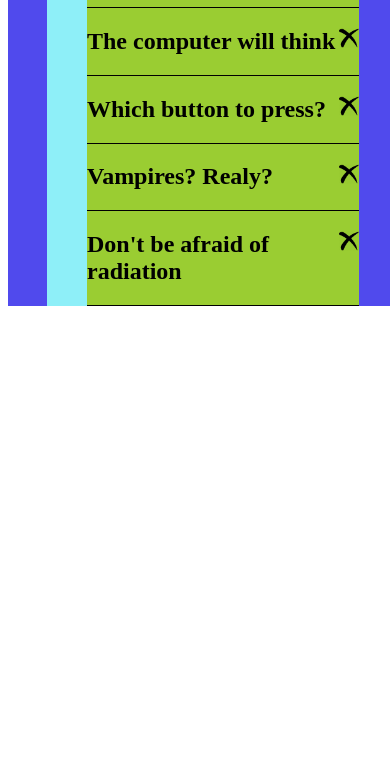
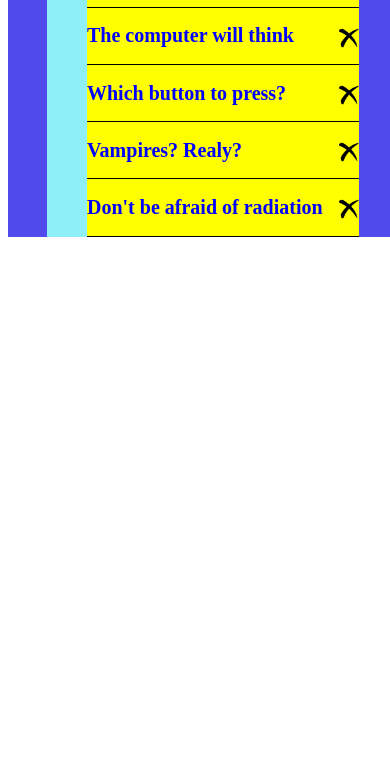
Before and after one commit to svgnovosibirsk/cssBayan, a plain HTML site: page cssBayan/index.html in a window 390 px wide. Shown: the part 73-844 px from the top of the page. Drawn offline with Linux system fonts and the light colour scheme.

Commit message:
feat: implement media  (Sat, Mar 11, 2023 06:56:35 PM)

```diff
--- a/cssBayan/index.html
+++ b/cssBayan/index.html
@@ -11,10 +11,10 @@
     <main class="main">
         <div class="wrapper">
             <ul class="list">
-                <li class="item"><h1>CSS Bayan</h1></li>
+                <li class="item"><h1 class="item-h1">CSS Bayan</h1></li>
                 <li class="item">
                     <div class="text-button-wrapper">
-                        <h2>The computer will think</h2>
+                        <h2 class="item-h2">The computer will think</h2>
                         <img class="cross" src="./img/cross-icon.png" alt="cross">
                     </div>
                     <div class="image-wrapper">
@@ -23,7 +23,7 @@
                 </li>
                 <li class="item">
                     <div class="text-button-wrapper">
-                        <h2>Which button to press?</h2>
+                        <h2 class="item-h2">Which button to press?</h2>
                         <img class="cross" src="./img/cross-icon.png" alt="cross">
                     </div>
                     <div class="image-wrapper">
@@ -32,7 +32,7 @@
                 </li>
                 <li class="item">
                     <div class="text-button-wrapper">
-                        <h2>Vampires? Realy?</h2>
+                        <h2 class="item-h2">Vampires? Realy?</h2>
                         <img class="cross" src="./img/cross-icon.png" alt="cross">
                     </div>
                     <div class="image-wrapper">
@@ -41,7 +41,7 @@
                 </li>
                 <li class="item">
                     <div class="text-button-wrapper">
-                        <h2>Don't be afraid of radiation</h2>
+                        <h2 class="item-h2">Don't be afraid of radiation</h2>
                         <img class="cross" src="./img/cross-icon.png" alt="cross">
                     </div>
                     <div class="image-wrapper">
--- a/cssBayan/style.css
+++ b/cssBayan/style.css
@@ -52,3 +52,25 @@ html, body {
     width: 200px;
     height: 200px;
 }
+
+@media (max-width: 820px) {
+    .item {
+        background: yellow;
+    }
+
+    .item-h2 {
+        font-size: 20px;
+        color: blue;
+    }
+}
+
+@media (max-width: 320px) {
+    .item {
+        background: green;
+    }
+
+    .item-h2 {
+        font-size: 15px;
+        color: rebeccapurple;
+    }
+}
```
